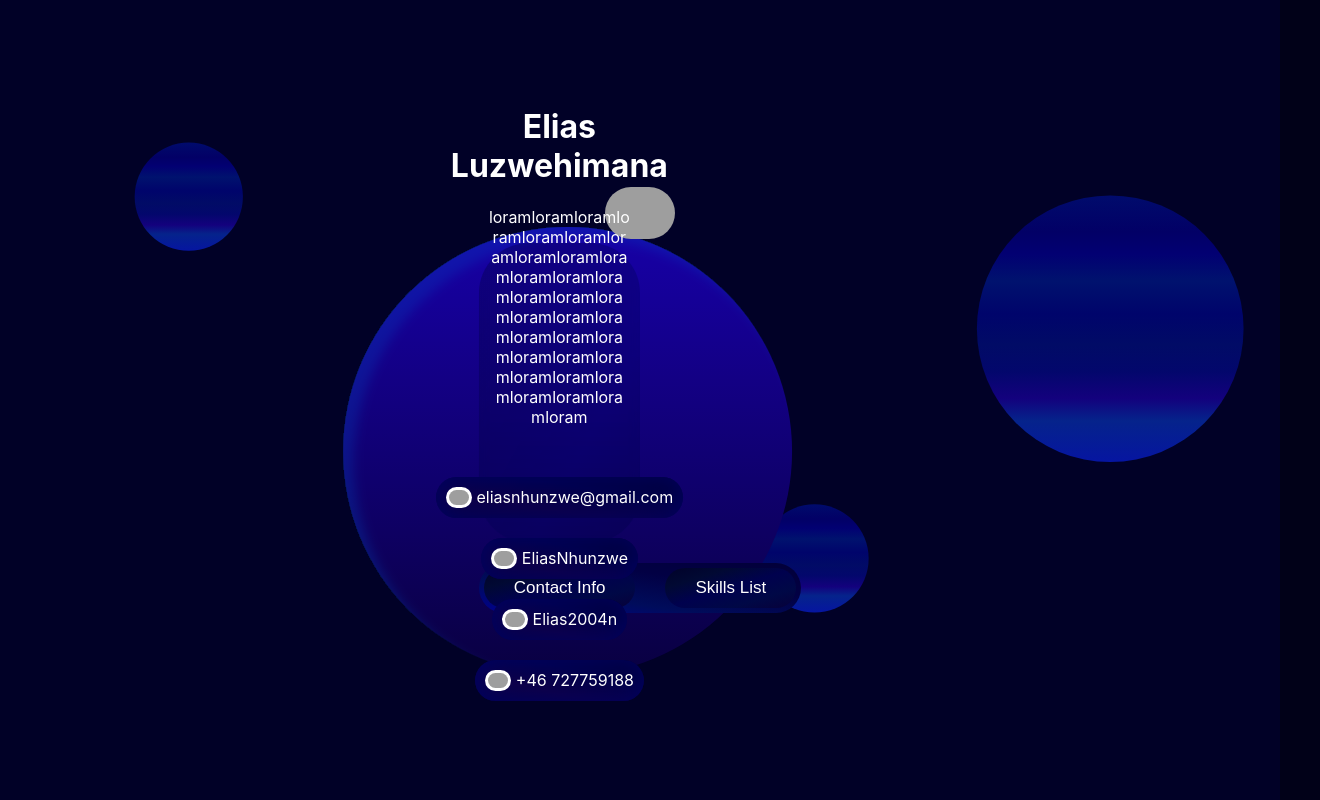
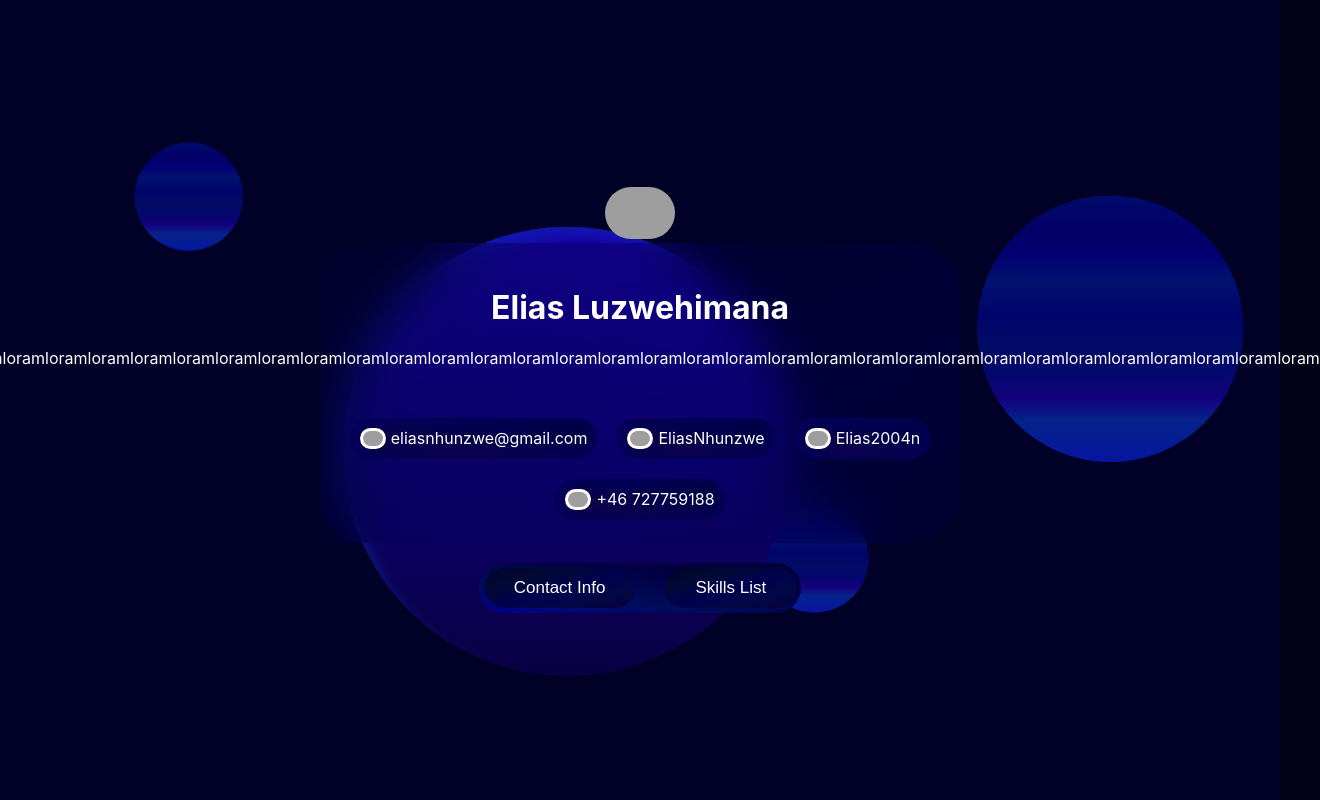
Before and after one commit to Elias2004n/Portfolio, a React (Create React App) app: page / in a window 1280 px wide. Shown: the whole page, 1320 px wide, since content can reach past the window. Built offline with nearby package versions, Linux system fonts and the light colour scheme; grey boxes are pictures that could not be loaded.

Commit message:
updating the files

```diff
--- a/src/App.css
+++ b/src/App.css
@@ -16,19 +16,20 @@
 
 .___holder {
   text-align: center;
+  width: 50%;
+}
+@media (max-width: 768px) {
+  .___holder {
+    width: 90%;
+  }
 }
 
 .contact-card-container {
   width: 100%;
-  height: 300px;
+  height: 300px; /* Adjust the height as needed */
   margin: 0 auto;
-  perspective: 1000px;
-}
-
-.__helo__{
-  color: white;
-  width: 100%;
-  font-size: 16px;
+  backdrop-filter: blur(25px);
+  perspective: 1000px; /* This creates a 3D effect */
 }
 
 .contact-card {
@@ -48,13 +49,13 @@
   justify-content: center;
   align-items: center;
   text-align: center;
-  position: fixed;
+  position: absolute;
   width: 100%;
-  position: absolute;
+  height: 100%; /* Ensure both sides take full height */
 }
 
 .card-front {
-  width: 100%;
+  /* Default visible side */
 }
 
 .card-back {
@@ -69,36 +70,9 @@
   transform: rotateY(0deg); /* Show the back side */
 }
 
-.contact-card {
-  background: linear-gradient(to bottom right, rgba(1, 1, 56, 0.337), rgba(0, 0, 68, 0.311), rgba(0, 0, 93, 0.327), rgba(0, 0, 67, 0.322));
-  color: white;
-  width: 50%;
-  padding: 10px;
-  box-sizing: border-box;
-  overflow-wrap: break-word;
-  word-wrap: break-word;
-  white-space: normal;
-  margin: 0 auto;
-  border-radius: 50px;
-  backdrop-filter: blur(5px);
-  text-align: center; /* Center the text for a better appearance */
-}
-
-/* Responsive styles for mobile devices */
-@media (max-width: 768px) {
-  .contact-card {
-    width: 80%; /* Adjust width on mobile */
-    padding: 15px; /* Adjust padding */
-    border-radius: 20px; /* Adjust border-radius */
-  }
-}
-
-/* Ensure text does not overflow */
-.contact-card p {
-  overflow: hidden; /* Hide overflow */
-  text-overflow: ellipsis; /* Add ellipsis if text is too long */
-  white-space: normal; /* Ensure text wraps to the next line */
-  word-wrap: break-word; /* Break long words */
+.__helllo__ {
+  color: rgb(255, 255, 255);
+  font-size: 16px;
 }
 
 .__card-change__ {
--- a/src/App.js
+++ b/src/App.js
@@ -21,7 +21,7 @@ function App() {
             <div className={`contact-card-container ${isFlipped ? 'flipped' : ''}`}>
               <div className='contact-card card-front'>
                 <h1>Elias Luzwehimana</h1>
-                <span className='__helo__'>loramloramloramloramloramloramloramloramloramloramloramloramloramloramloramloramloramloramloramloramloramloramloramloramloramloramloramloramloramloramloramloram</span>
+                <span className='__helllo__'>loramloramloramloramloramloramloramloramloramloramloramloramloramloramloramloramloramloramloramloramloramloramloramloramloramloramloramloramloramloramloramloram</span>
 
                 <div className='__infor_sse'>
                   <div>
```
